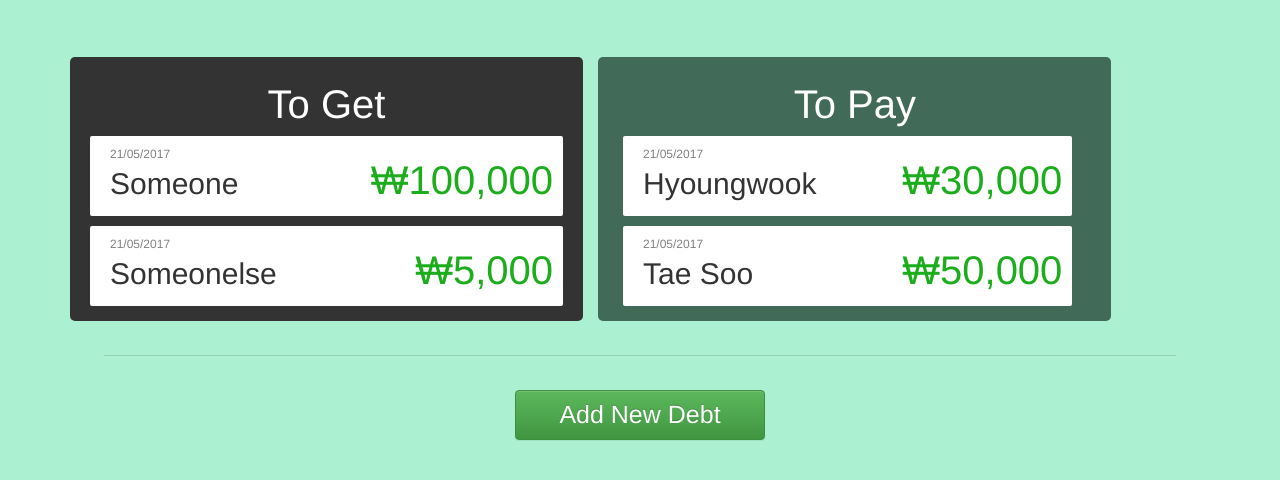
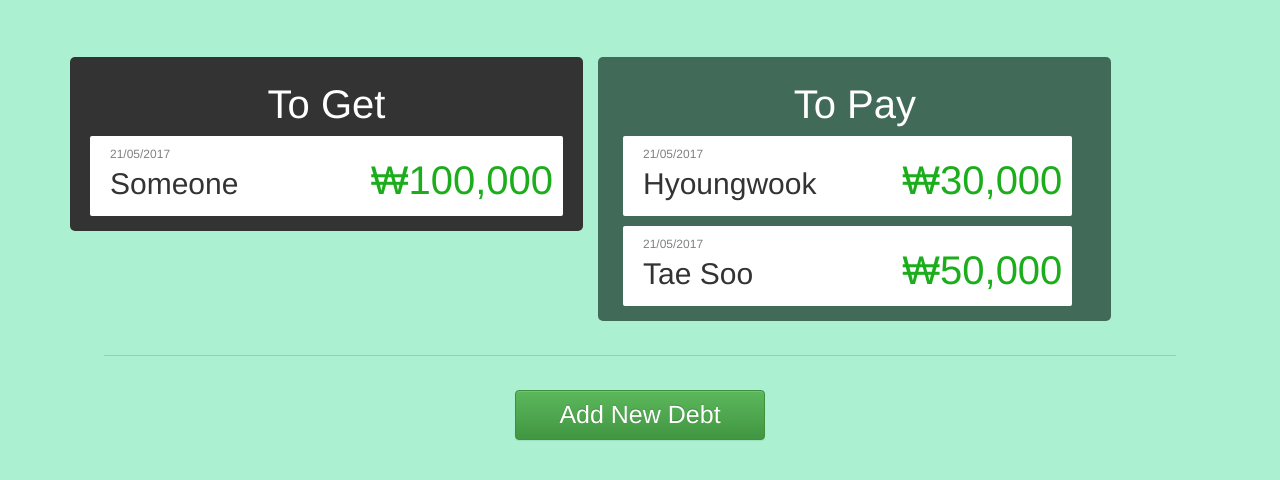
Before and after one commit to tsook/harathon, a Django app: page /home/ in a window 1280 px wide. Shown: the part 59-539 px from the top of the page. Run offline with Django 3.2, Linux system fonts and the light colour scheme; some libraries are stand-ins or nearby versions.

Commit message:
trying login page and changing layout of home

```diff
--- /dev/null
+++ b/finance/forms.py
@@ -0,0 +1,4 @@
+from django import forms
+
+class loginForm(forms.Form):
+    name = forms.CharField(label='Your name', max_length=15)
--- a/finance/static/css/finance.css
+++ b/finance/static/css/finance.css
@@ -42,6 +42,7 @@ body {
 	background-color: #333;
 	border-radius: 5px;
 	padding: 5px 20px;
+	vertical-align: top;
 }
 
 .debt-section h1 {
--- a/finance/templates/finance/home_page.html
+++ b/finance/templates/finance/home_page.html
@@ -11,12 +11,6 @@
 				<p> 21/05/2017 </p>
 				<p> Someone </p>
 			</div><h2 class="money-text"> ₩100,000 </h2>
-		</div>
-		<div>
-			<div class="info-text">
-				<p> 21/05/2017 </p>
-				<p> Someonelse </p>
-			</div><h2 class="money-text"> ₩5,000 </h2>
 		</div>
 	</div>
 </div>
--- a/finance/templates/finance/login_page.html
+++ b/finance/templates/finance/login_page.html
@@ -4,7 +4,8 @@
 {% block content %}
 <div class="login-section">
 	<h1 class="login-label">Log In</h1>
-	<form class="login-form row" id="login-form">
+	<form method="post" class="login-form row" id="login-form">
+	    {% csrf_token %}
 		<div class="col-md-4 login-col">
 			<label for="name"> Your Name: </label>
 		</div>
@@ -14,7 +15,7 @@
 			</div>
 		</div>
 		<div class="col-md-3 login-col">
-				<button type="submit" form="login-form" value="Submit" class="btn btn-primary" id="login-btn" style="font-size: 25px; width: 150px">Login</button>
+				<button type="submit" form="login-form" value="Submit" class="btn btn-primary" style="font-size: 25px; width: 150px">Login</button>
 		</div>
 	</form>
 </div>
--- a/finance/views.py
+++ b/finance/views.py
@@ -1,6 +1,8 @@
 from django.shortcuts import render
 from django.utils import timezone
 from .models import user_data
+from .forms import loginForm
+from django.shortcuts import redirect
 
 # Create your views here.
 def home_page(request):
@@ -8,4 +10,13 @@ def home_page(request):
 	return render(request, 'finance/home_page.html', {'UserData' : UserData})
 
 def login_page(request):
-	return render(request, 'finance/login_page.html', {})
+	form = loginForm()
+	if request.method == 'POST':
+		form = loginForm(request.POST)
+		if form.is_valid():
+			data = form.save(commit=False)
+			return redirect('home_page', name=data.name)
+		else:
+			form = loginForm()
+
+	return render(request, 'finance/login_page.html', {'form': form})
```
